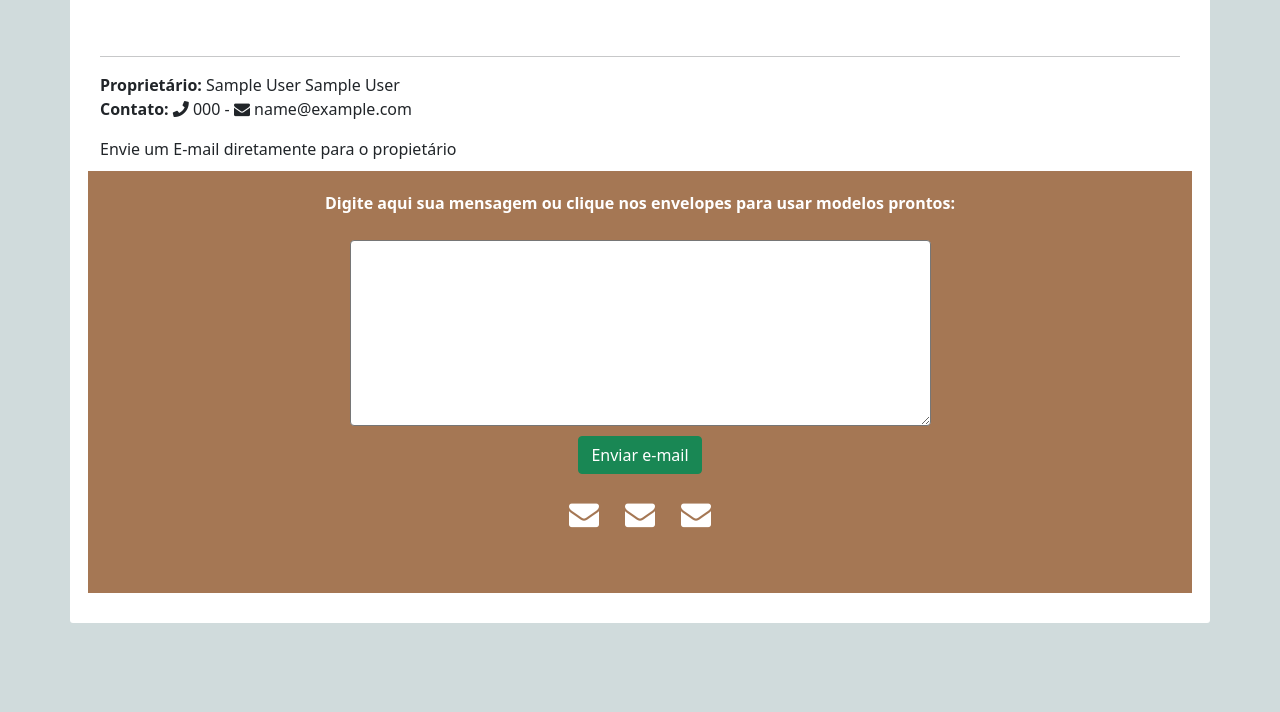
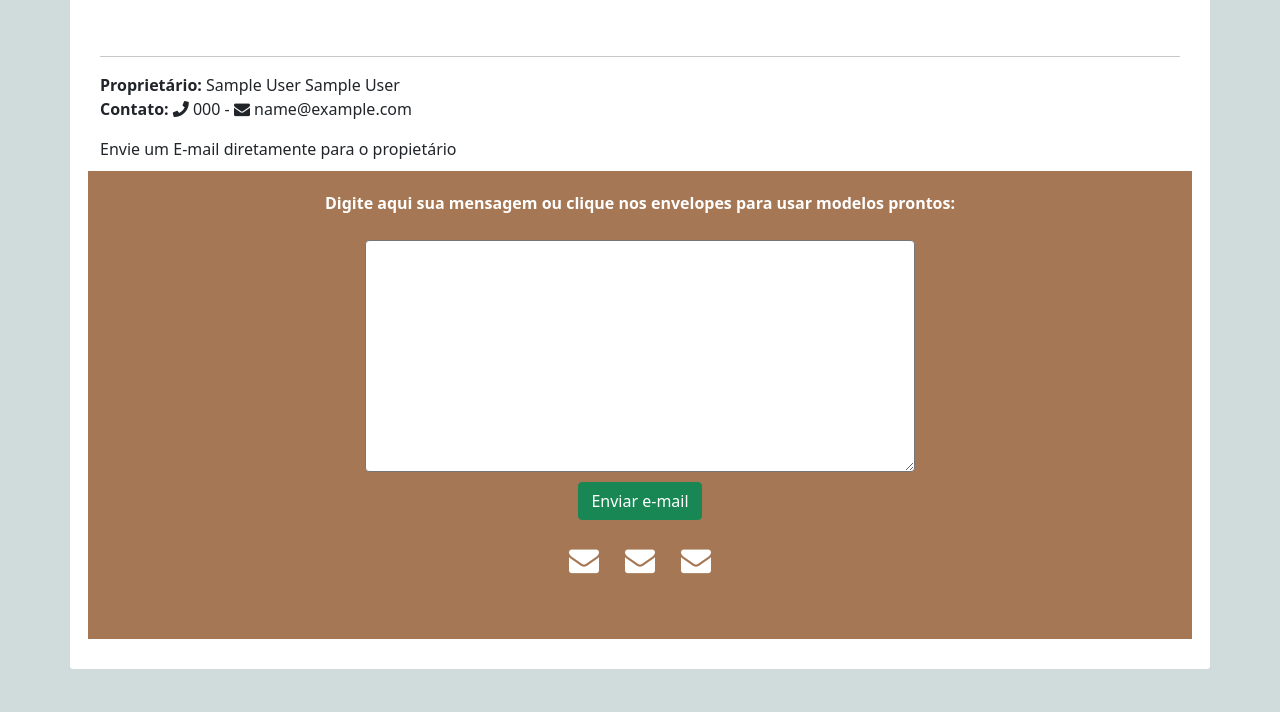
Before and after one commit to kanatius/Integrador_6_periodo, a Django app: page /imovel/detalhes/1 in a window 1280 px wide. Shown: the part 1010-1722 px from the top of the page. Run offline with Django 3.2, Linux system fonts and the light colour scheme; tables that the repository leaves empty hold one stand-in row (values such as "Sample post"); style sheets or scripts are compiled from the project's sources; some libraries are stand-ins or nearby versions.

Commit message:
att css textarea envio de e-mail

```diff
--- a/core/static/css/imovel_detalhes.css
+++ b/core/static/css/imovel_detalhes.css
@@ -72,9 +72,14 @@ section#imgs-section {
 
 .col textarea {
   margin-top: 15px;
+  color: gray;
   border-radius: 4px;
   text-align: justify;
-  font-size: 12px;
+  font-size: 14px;
+  font-family: Arial, Helvetica, sans-serif;
+  width: 550px !important;
+  max-width: 100% !important;
+  padding: 10px;
 }
 
 #div-descricao {
--- a/core/static/scss/imovel_detalhes.scss
+++ b/core/static/scss/imovel_detalhes.scss
@@ -75,9 +75,14 @@ section#imgs-section{
 
 .col textarea{
     margin-top: 15px;
+    color: gray;
     border-radius: 4px;
     text-align: justify;
-    font-size: 12px;
+    font-size: 14px;
+    font-family: Arial, Helvetica, sans-serif;
+    width: 550px !important;
+    max-width: 100% !important;
+    padding: 10px;
 }
 
 #div-descricao{
--- a/imovel/templates/imovel_detalhes.html
+++ b/imovel/templates/imovel_detalhes.html
@@ -65,7 +65,7 @@
                 <b>Digite aqui sua mensagem ou clique nos envelopes para usar modelos prontos:</b>
             </div>
             <div class="col col-sm-12">
-                <textarea class="input" required name="texto-mens" id="textarea-mens" cols="80" rows="10">
+                <textarea class="input" required name="texto-mens" id="textarea-mens" rows="10">
         </textarea>
             </div>
             {% if messages %}
```
Also changed, not shown: 1 other file.
